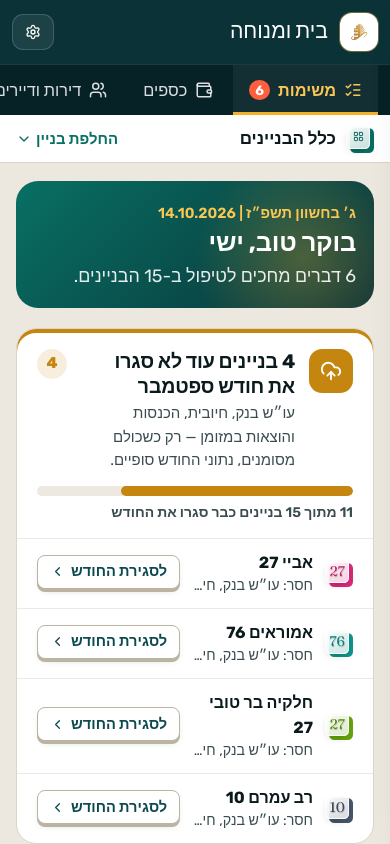
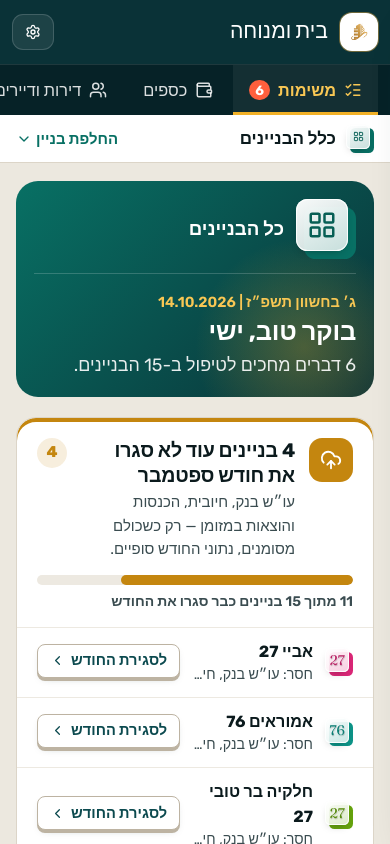
Before and after one commit to Tomer613/bait-umnucha, a React (Vite) app: page / in a window 390 px wide. Shown: the top 844 px of the page. Built offline with nearby package versions, Linux system fonts and the light colour scheme.

Commit message:
feat: add financial management views, master dashboard, and UI styling components

```diff
--- a/src/components/FinancialsView.jsx
+++ b/src/components/FinancialsView.jsx
@@ -145,6 +145,8 @@ function Transactions() {
       return rec.done ? `✓ אושר · ${count}` : count;
     }
     if (!rec.done) return 'הקובץ עוד לא הועלה';
+    // שלבים שסומנו בהמרה מהסימון הישן ("מעודכן") — בלי פירוט
+    if (rec.legacy || (rec.note || '').startsWith('סומן לפני')) return '✓ אושר';
     // הועלה קובץ — מה נקלט ממנו; סומן ידנית — מה שאושר (למשל "אין תנועות בבנק החודש")
     const step = CLOSE_STEPS.find(x => x.id === stepId);
     return `✓ אושר · ${rec.note || step.manualLabel}`;
--- a/src/components/MasterDashboard.jsx
+++ b/src/components/MasterDashboard.jsx
@@ -5,8 +5,8 @@
 // ==========================================================================
 import React, { useState } from 'react';
 import { useApp } from '../context/AppContext';
-import { CloudUpload, Mail, MessageSquareReply, Wrench, Wallet, PartyPopper, ChevronLeft } from 'lucide-react';
-import { BuildingAvatar } from './ui';
+import { CloudUpload, Mail, MessageSquareReply, Wrench, Wallet, PartyPopper, ChevronLeft, LayoutGrid } from 'lucide-react';
+import { BuildingAvatar, AllBuildingsAvatar } from './ui';
 import { formatFormattedDate } from '../utils/hebrewDate';
 import { computeTasks, countTaskItems, DEFAULT_LOW_BALANCE, DEFAULT_CHRONIC_MONTHS } from '../utils/tasks';
 
@@ -63,8 +63,14 @@ export default function MasterDashboard() {
 
   return (
     <div className="page">
-      {/* תדריך */}
+      {/* תדריך — עם "אזור זהות": שלט הבניין, או "כל הבניינים" */}
       <div className="brief">
+        <div className="brief-identity">
+          {currentBuilding
+            ? <BuildingAvatar name={currentBuilding.name} color={currentBuilding.color} size="xl" />
+            : <AllBuildingsAvatar size="xl" />}
+          <span className="brief-identity-name">{currentBuilding ? currentBuilding.name : 'כל הבניינים'}</span>
+        </div>
         <div className="brief-text">
           <span className="brief-date">{formatFormattedDate(new Date(), systemSettings?.hebrewDateFormat || 'both')}</span>
           <h1 className="brief-title">{greeting()}{firstName ? `, ${firstName}` : ''}</h1>
@@ -73,14 +79,21 @@ export default function MasterDashboard() {
               ? `הכל מטופל${currentBuilding ? ` בבניין ${currentBuilding.name}` : ''}. אין משימות פתוחות.`
               : `${total === 1 ? 'דבר אחד מחכה' : `${total} דברים מחכים`} לטיפול${currentBuilding ? ` בבניין ${currentBuilding.name}` : ` ב-${buildings.length} הבניינים`}.`}
           </p>
-          {otherTasks > 0 && (
-            <button type="button" className="brief-more" onClick={() => setSelectedBuildingId('all')}>
-              יש עוד {otherTasks} {otherTasks === 1 ? 'משימה' : 'משימות'} בבניינים אחרים · הצגת כל המשימות ←
-            </button>
-          )}
         </div>
-        {currentBuilding && <BuildingAvatar name={currentBuilding.name} color={currentBuilding.color} size="lg" />}
       </div>
+
+      {/* כשמוצג בניין בודד — פס בולט מחוץ לתדריך, עם מעבר לכל הבניינים */}
+      {currentBuilding && (
+        <div className="scope-bar">
+          <span className="scope-bar-text">
+            מוצגות רק המשימות של <strong>{currentBuilding.name}</strong>
+            {otherTasks > 0 && <> · בשאר הבניינים יש עוד <strong>{otherTasks}</strong> {otherTasks === 1 ? 'משימה' : 'משימות'}</>}
+          </span>
+          <button type="button" className="btn btn-gold" onClick={() => setSelectedBuildingId('all')}>
+            <LayoutGrid size={17} /> מעבר לכל הבניינים
+          </button>
+        </div>
+      )}
 
       {tasks.length === 0 ? (
         <div className="card">
--- a/src/components/ui.jsx
+++ b/src/components/ui.jsx
@@ -50,7 +50,7 @@ export function BuildingAvatar({ name, color, size = 'md' }) {
 export function AllBuildingsAvatar({ size = 'md' }) {
   return (
     <span className={`bavatar bavatar--${size} bavatar--all`} aria-hidden="true">
-      <span className="bavatar-num"><LayoutGrid size={size === 'sm' ? 11 : 15} /></span>
+      <span className="bavatar-num"><LayoutGrid size={{ sm: 11, md: 15, lg: 22, xl: 30 }[size] || 15} /></span>
     </span>
   );
 }
--- a/src/index.css
+++ b/src/index.css
@@ -527,6 +527,7 @@ a { color: var(--petrol-600); }
   /* מספר מובלט */
   text-shadow: -1px -1px 0 #FFFFFF, 1px 1.5px 1.5px rgba(0, 0, 0, 0.25);
 }
+.bavatar--xl { --s: 84px; }
 .bavatar--lg { --s: 58px; }
 .title-with-plaque { display: inline-flex; align-items: center; gap: 14px; }
 .modal-sub .bname { vertical-align: middle; }
@@ -1425,8 +1426,37 @@ html[data-density="spacious"] { --space-page: 28px; --space-card: 30px; --space-
 .brief-date { font-size: 0.86rem; font-weight: 600; color: var(--gold-400); }
 .brief-title { font-size: 2rem; font-weight: 700; color: #FFFFFF; line-height: 1.2; margin-top: 2px; }
 .brief-sub { font-size: 1.05rem; color: rgba(255, 255, 255, 0.9); margin-top: 4px; }
-.brief-more { margin-top: 10px; background: rgba(255, 255, 255, 0.14); border: 1px solid rgba(255, 255, 255, 0.28); color: #FFFFFF; font-weight: 700; font-size: 0.9rem; padding: 7px 14px; border-radius: var(--radius-full); cursor: pointer; }
-.brief-more:hover { background: rgba(255, 255, 255, 0.24); }
+/* אזור הזהות בתדריך: שלט גדול + שם, מופרד בקו מהטקסט */
+.brief { justify-content: flex-start; gap: 24px; }
+.brief-identity {
+  position: relative;
+  z-index: 1;
+  display: flex;
+  flex-direction: column;
+  align-items: center;
+  gap: 8px;
+  padding-inline-end: 24px;
+  border-inline-end: 1px solid rgba(255, 255, 255, 0.18);
+  flex-shrink: 0;
+  min-width: 112px;
+}
+.brief-identity-name { font-weight: 700; font-size: 0.95rem; color: #FFFFFF; text-align: center; white-space: nowrap; }
+
+/* פס היקף — מחוץ לתדריך, כשמוצג בניין בודד */
+.scope-bar {
+  display: flex;
+  align-items: center;
+  gap: 14px;
+  flex-wrap: wrap;
+  padding: 12px 14px 12px 18px;
+  padding-inline-start: 18px;
+  border-radius: 16px;
+  background: var(--gold-100);
+  border: 1.5px solid var(--gold-400);
+}
+.scope-bar-text { flex: 1; min-width: 220px; font-size: 1rem; color: var(--gold-700); font-weight: 600; }
+.scope-bar-text strong { color: var(--ink-900); }
+.scope-bar .btn { margin-bottom: 4px; }
 
 .task-list { display: grid; grid-template-columns: repeat(auto-fit, minmax(min(100%, 460px), 1fr)); gap: 18px; align-items: start; }
 .task-card {
@@ -1459,7 +1489,11 @@ html[data-density="spacious"] { --space-page: 28px; --space-card: 30px; --space-
 .task-item .btn { margin-bottom: 3px; }
 .task-more { margin: 4px 14px 12px; }
 @media (max-width: 640px) {
-  .brief { padding: 18px; }
+  .brief { padding: 18px; flex-direction: column; align-items: flex-start; gap: 14px; }
+  .brief-identity { flex-direction: row; gap: 12px; padding-inline-end: 0; border-inline-end: none; padding-bottom: 14px; border-bottom: 1px solid rgba(255, 255, 255, 0.18); width: 100%; min-width: 0; }
+  .brief-identity .bavatar--xl { --s: 60px; }
+  .brief-identity-name { font-size: 1.1rem; }
+  .scope-bar .btn { width: 100%; }
   .brief-title { font-size: 1.5rem; }
   .task-item { flex-wrap: wrap; }
 }
--- a/src/utils/monthClose.js
+++ b/src/utils/monthClose.js
@@ -18,7 +18,7 @@ export function getMonthClose(building, month) {
 // המרה חד-פעמית: בניין שסומן "מעודכן" במערכת הקודמת — החודש הנוכחי שלו נחשב סגור
 export function migrateMonthClose(building, month) {
   if (building.monthClose || !building.statusMonthUpdated) return building;
-  const done = { done: true, auto: false, note: 'סומן לפני המעבר לסגירת חודש' };
+  const done = { done: true, auto: false, legacy: true };
   const { statusMonthUpdated: _legacy, ...rest } = building;
   return { ...rest, monthClose: { [month]: { bank: done, hiyuvit: done, receipts: done, expenses: done } } };
 }
```
